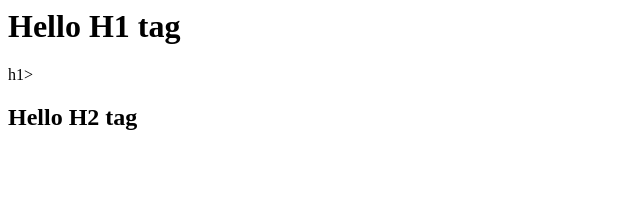
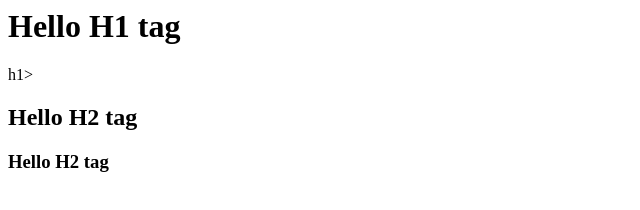
Before and after one commit to tyagimohit29/DemoRepo, a plain HTML site: page Index.html in a window 1280 px wide. Shown: the whole page, without its empty margins (0-640 px from the left). Drawn offline with Linux system fonts and the light colour scheme.

Commit message:
Second change

```diff
--- a/Index.html
+++ b/Index.html
@@ -1,3 +1,5 @@
 <h1> Hello H1 tag </h1>h1>
 
 <h2> Hello H2 tag </h2>
+
+<h3> Hello H2 tag </h3>
```
